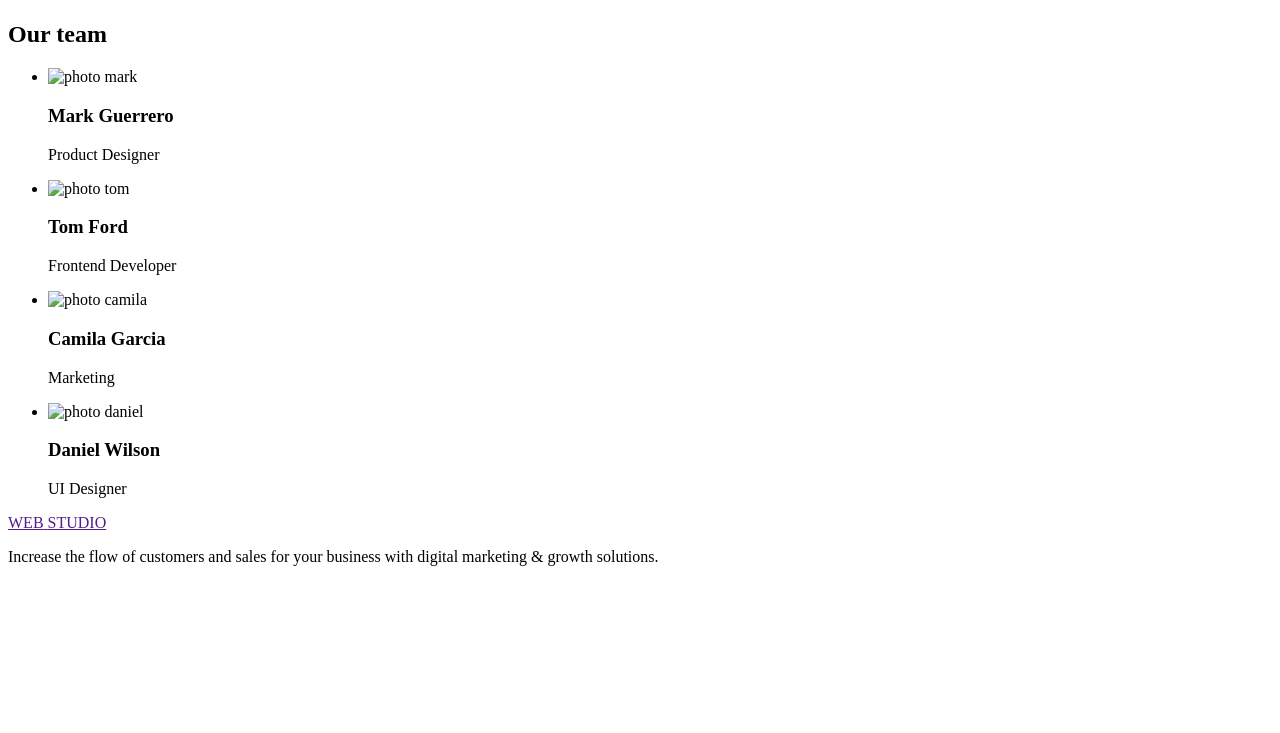
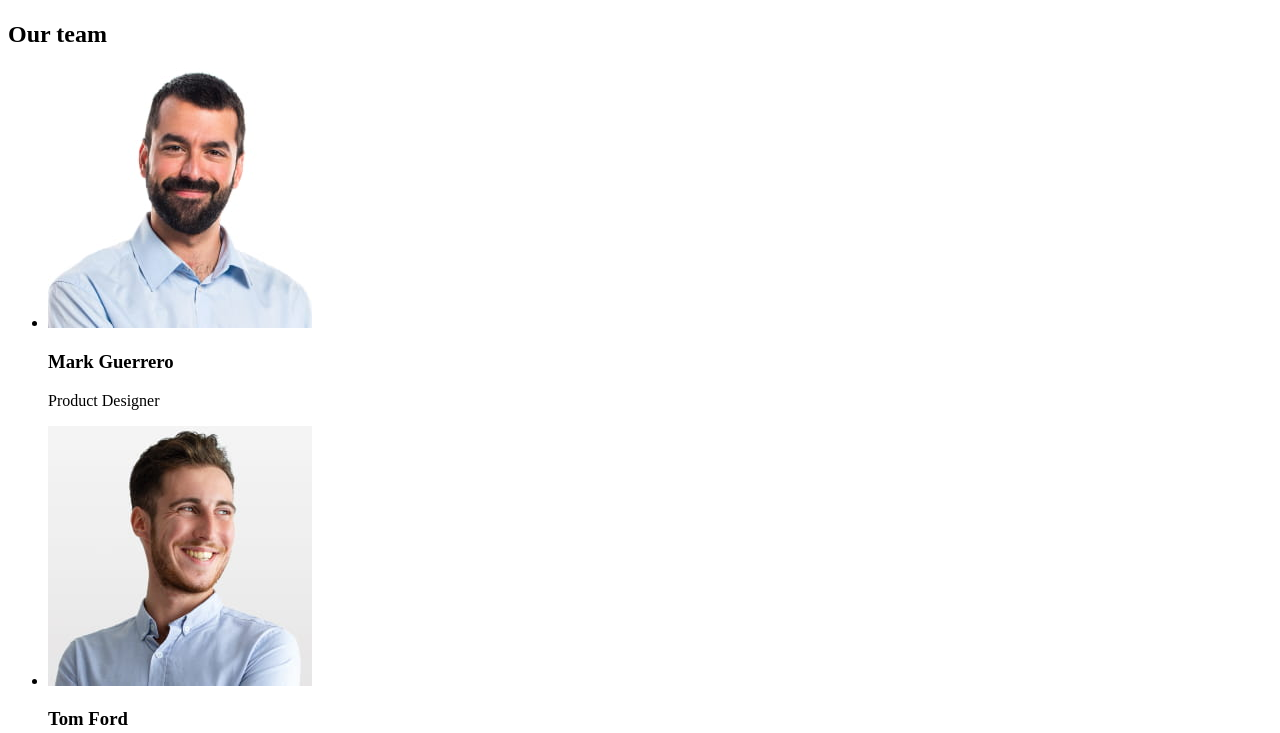
Before and after one commit to GoodPointt/goit-markup-hw-01, a plain HTML site: page index.html in a window 1280 px wide. Shown: the part 910-1643 px from the top of the page. Before the commit the page ends 1492 px from the top, so only its background shows below. Drawn offline with Linux system fonts and the light colour scheme; the site is published under a folder, as on GitHub Pages, so addresses that start at the root find nothing.

Commit message:
img link fix

```diff
--- a/index.html
+++ b/index.html
@@ -103,7 +103,7 @@
         <ul>
           <li>
             <img
-              src="/images/mark.jpg"
+              src="./images/mark.jpg"
               alt="photo mark"
               width="264"
               height="260"
@@ -113,7 +113,7 @@
           </li>
           <li>
             <img
-              src="/images/tom.jpg"
+              src="./images/tom.jpg"
               alt="photo tom"
               width="264"
               height="260"
@@ -123,7 +123,7 @@
           </li>
           <li>
             <img
-              src="/images/camila.jpg"
+              src="./images/camila.jpg"
               alt="photo camila"
               width="264"
               height="260"
@@ -133,7 +133,7 @@
           </li>
           <li>
             <img
-              src="/images/daniel.jpg"
+              src="./images/daniel.jpg"
               alt="photo daniel"
               width="264"
               height="260"
```
